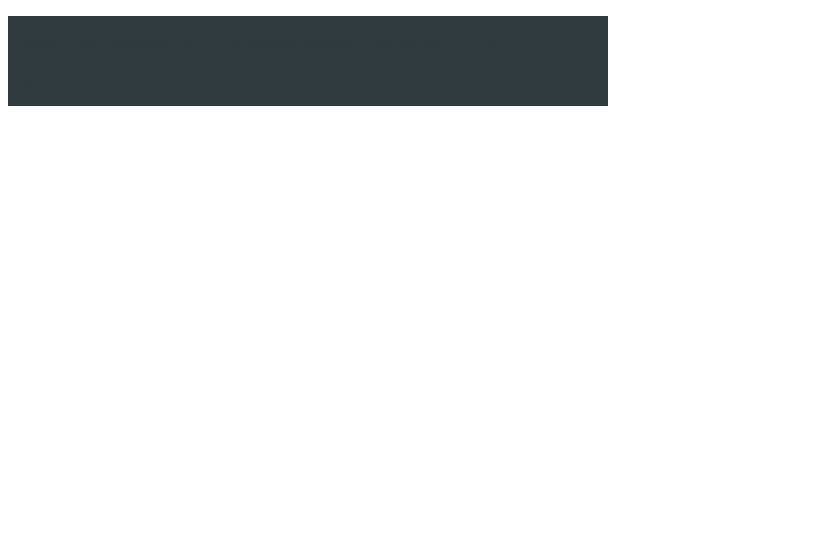
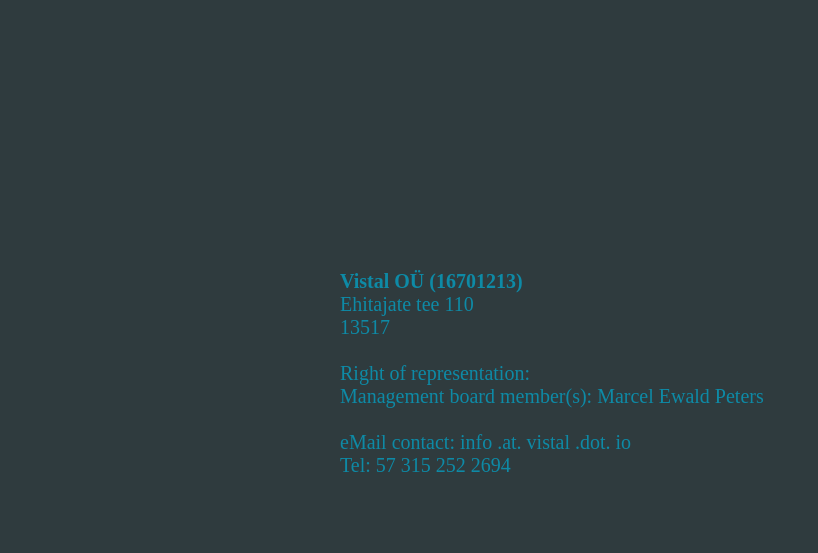
Before and after one commit to vistaldotio/vistaldotio.github.io, a plain HTML site: page imprint.html in a window 1280 px wide. Shown: the whole page, without its empty margins (0-818 px from the left). Drawn offline with Linux system fonts and the light colour scheme.

Commit message:
contact data added

```diff
--- a/imprint.html
+++ b/imprint.html
@@ -4,11 +4,24 @@
     <meta charset="utf-8">
     <title></title>
     <style>
+      body {
+      background-color: #2f3b3e;
+      color: #0e8aa6;
+      font-size: 20px;
+      }
       main {
-      background-color: #2f3b3e;
-      color: #2f3b3e;
       width: 600px;
+      height: 300px;
+      top: 50%;
+      left: 50%;
+      margin-left: -300px;
+      margin-top: -150px;
+      position: absolute;
       }
+
+
+
+
     </style>
   </head>
   <body>
@@ -18,10 +31,14 @@
 
       <p>
         <strong>Vistal OÜ (16701213)</strong><br />
-        Address: Harju maakond, Tallinn, Mustamäe linnaosa, Ehitajate tee 110, 13517<br />
+                Ehitajate tee 110<br /> 13517<br />
         <br />
         Right of representation: <br />
-        Management board member(s): Marcel Ewald Peters
+        Management board member(s): Marcel Ewald Peters <br />
+        <br />
+        eMail contact: info .at. vistal .dot. io<br />
+        Tel: 57 315 252 2694
+
       </p>
 
 
```
